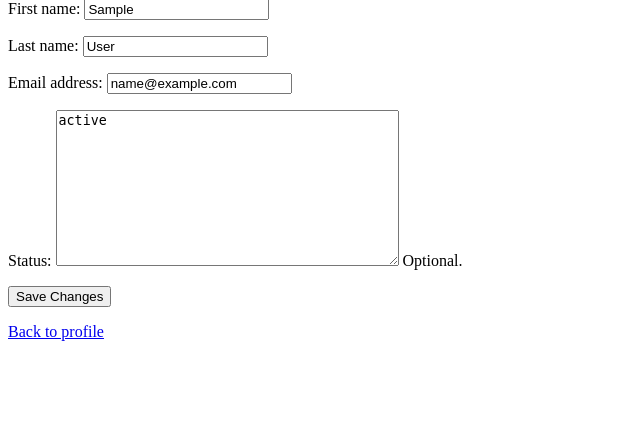
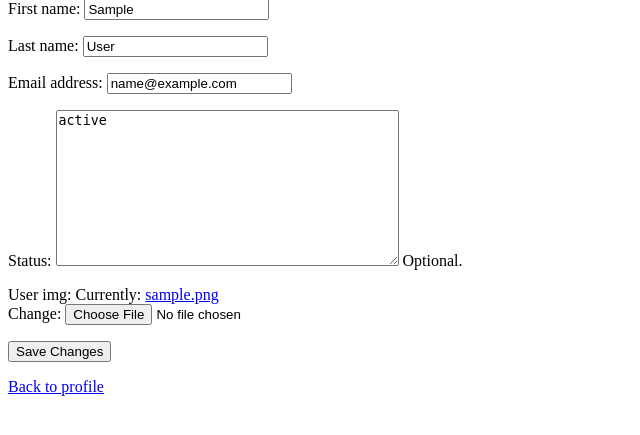
Before and after one commit to RZhang05/Twotter, a Django app: a page that uses mediaapp/twotter/templates/twotter/edit_profile.html in a window 1280 px wide. Shown: the part 56-491 px from the top of the page, without its empty margins (0-640 px from the left). Run offline with Django 3.2, Linux system fonts and the light colour scheme; a user stored in the database is signed in; tables that the repository leaves empty hold one stand-in row (values such as "Sample post").

Commit message:
Added profile pictures, performed migrations for new user model.

```diff
--- a/mediaapp/mediaapp/settings.py
+++ b/mediaapp/mediaapp/settings.py
@@ -11,6 +11,7 @@ https://docs.djangoproject.com/en/3.2/ref/settings/
 """
 
 from pathlib import Path
+import os
 
 # Build paths inside the project like this: BASE_DIR / 'subdir'.
 BASE_DIR = Path(__file__).resolve().parent.parent
@@ -131,3 +132,7 @@ DEFAULT_AUTO_FIELD = 'django.db.models.BigAutoField'
 LOGIN_REDIRECT_URL = "dashboard"
 
 LOGOUT_REDIRECT_URL = "dashboard"
+
+# User uploaded
+MEDIA_ROOT = os.path.join(BASE_DIR, 'resources')
+MEDIA_URL = '/resources/'
--- a/mediaapp/mediaapp/urls.py
+++ b/mediaapp/mediaapp/urls.py
@@ -16,9 +16,11 @@ Including another URLconf
 
 from django.contrib import admin
 from django.urls import include, path
+from django.conf import settings
+from django.conf.urls.static import static
 from django.conf.urls import url
 
 urlpatterns = [
 	url(r"^admin/", admin.site.urls),
 	url(r"^", include('twotter.urls')),
-]
+] + static(settings.MEDIA_URL, document_root=settings.MEDIA_ROOT)
--- a/mediaapp/twotter/forms.py
+++ b/mediaapp/twotter/forms.py
@@ -5,15 +5,52 @@ from django import forms
 class CustomUserChangeForm(ModelForm):
 	class Meta:
 		model = User
-		fields = ['first_name', 'last_name', 'email', 'status']
+		fields = ['first_name', 'last_name', 'email', 'status', 'user_img']
+
+	def clean_user_img(self):
+		try:
+			user_img = self.cleaned_data['user_img']
+			h = user_img.height_field
+			w = user_img.width_field
+
+			max_width = max_height = 1000
+			if w > max_width or h > max_height:
+				raise forms.ValidationError('Please use an image that is ' + max_width + ' by ' + max_height + ' or smaller.')
+
+			main, sub = user_img.content_type.split('/')
+			if not (main == 'image' and sub in ['jpeg', 'pjpeg', 'gif', 'png']):
+				raise forms.ValidationError('Please use a JPEG, GIF or PNG image.')
+
+		except AttributeError:
+			pass
+
+		return user_img
 
 class CustomUserCreationForm(ModelForm):
 	class Meta:
 		model = User
-		fields = ['username', 'first_name', 'last_name', 'email', 'password', 'date_of_birth', 'status']
+		fields = ['username', 'first_name', 'last_name', 'email', 'password', 'date_of_birth', 'status', 'user_img']
 		widgets = {
 			'password': forms.PasswordInput,
 		}
+
+	def clean_user_img(self):
+		try:
+			w, h = get_image_dimensions(user_img)
+
+			max_width = max_height = 1000
+			if w > max_width or h > max_height:
+				raise forms.ValidationError('Please use an image that is ' + max_width + ' by ' + max_height + ' or smaller.')
+
+			main, sub = user_img.content_type.split('/')
+			if not (main == 'image' and sub in ['jpeg', 'pjpeg', 'gif', 'png']):
+				raise forms.ValidationError('Please use a JPEG, GIF or PNG image.')
+
+		except AttributeError:
+			pass
+
+		return user_img
+
 
 	def save(self, commit=True):
 		user=super(CustomUserCreationForm,self).save(commit=False)
--- a/mediaapp/twotter/models.py
+++ b/mediaapp/twotter/models.py
@@ -3,9 +3,9 @@ from django.contrib.auth.models import AbstractUser
 from django import forms
 
 class User(AbstractUser):
-	date_of_birth = models.DateField(help_text='YYYY-MM-DD')
+	date_of_birth = models.DateField(null=True, help_text='YYYY-MM-DD')
 	status = models.TextField(max_length=100,blank=True,help_text='Optional.')
-	img_name = models.TextField(max_length=500,blank=True)
+	user_img = models.ImageField(upload_to='images/', default = 'default.jpg')
 
 	def __str__(self):
 		return self.username
--- a/mediaapp/twotter/templates/twotter/edit_profile.html
+++ b/mediaapp/twotter/templates/twotter/edit_profile.html
@@ -1,7 +1,7 @@
 {% block content %}
 <h2>Edit Profile</h2>
 
-<form method="post">
+<form enctype="multipart/form-data" method="post">
     {% csrf_token %}
     {{ form.as_p }}
     <input type="submit" value="Save Changes">
--- a/mediaapp/twotter/templates/twotter/profile.html
+++ b/mediaapp/twotter/templates/twotter/profile.html
@@ -13,6 +13,8 @@ Status: {{ user.status }}
 <br>
 Birthday: {{ user.date_of_birth }}
 <br>
+Profile Picture: <img src = "{{ user.user_img.url }}" alt="img">
+<br>
 <a href="{% url 'dashboard' %}">Back to dashboard</a>
 
 {% if editPerms %}
--- a/mediaapp/twotter/templates/twotter/signup.html
+++ b/mediaapp/twotter/templates/twotter/signup.html
@@ -3,7 +3,7 @@
 {% block content %}
 <h2>Register</h2>
 
-<form method="post">
+<form enctype="multipart/form-data" method="post">
     {% csrf_token %}
     {{ form.as_p }}
     <input type="submit" value="Register">
--- a/mediaapp/twotter/views.py
+++ b/mediaapp/twotter/views.py
@@ -26,19 +26,24 @@ def dashboard(request):
 @login_required
 def edit_profile(request, username):
 	user = request.user
-	form = CustomUserChangeForm(request.POST or None, initial={'first_name':user.first_name, 'last_name':user.last_name, 'email':user.email, 'status':user.status})
+	form = CustomUserChangeForm(request.POST or None,
+	initial={'first_name':user.first_name, 'last_name':user.last_name, 'email':user.email, 'status':user.status
+	, 'user_img':user.user_img})
 	if request.method == "POST":
+		form = CustomUserChangeForm(request.POST, request.FILES)
 		if form.is_valid():
 			user.first_name = request.POST['first_name']
 			user.last_name = request.POST['last_name']
 			user.email = request.POST['email']
 			user.status = request.POST['status']
+			print(request.FILES)
+			user.user_img = request.FILES['user_img']
 			user.save()
 			return redirect(reverse("profile", args=[username]))
 	return render(request, "twotter/edit_profile.html", {"form": form})
 
 def signup(request):
-	form=CustomUserCreationForm(request.POST or None)
+	form=CustomUserCreationForm(request.POST or None, request.FILES)
 	if request.method == "POST":
 		if form.is_valid():
 			user = form.save()
```
Also changed, not shown: mediaapp/twotter/migrations/0002_auto_20210503_1515.py (added).
